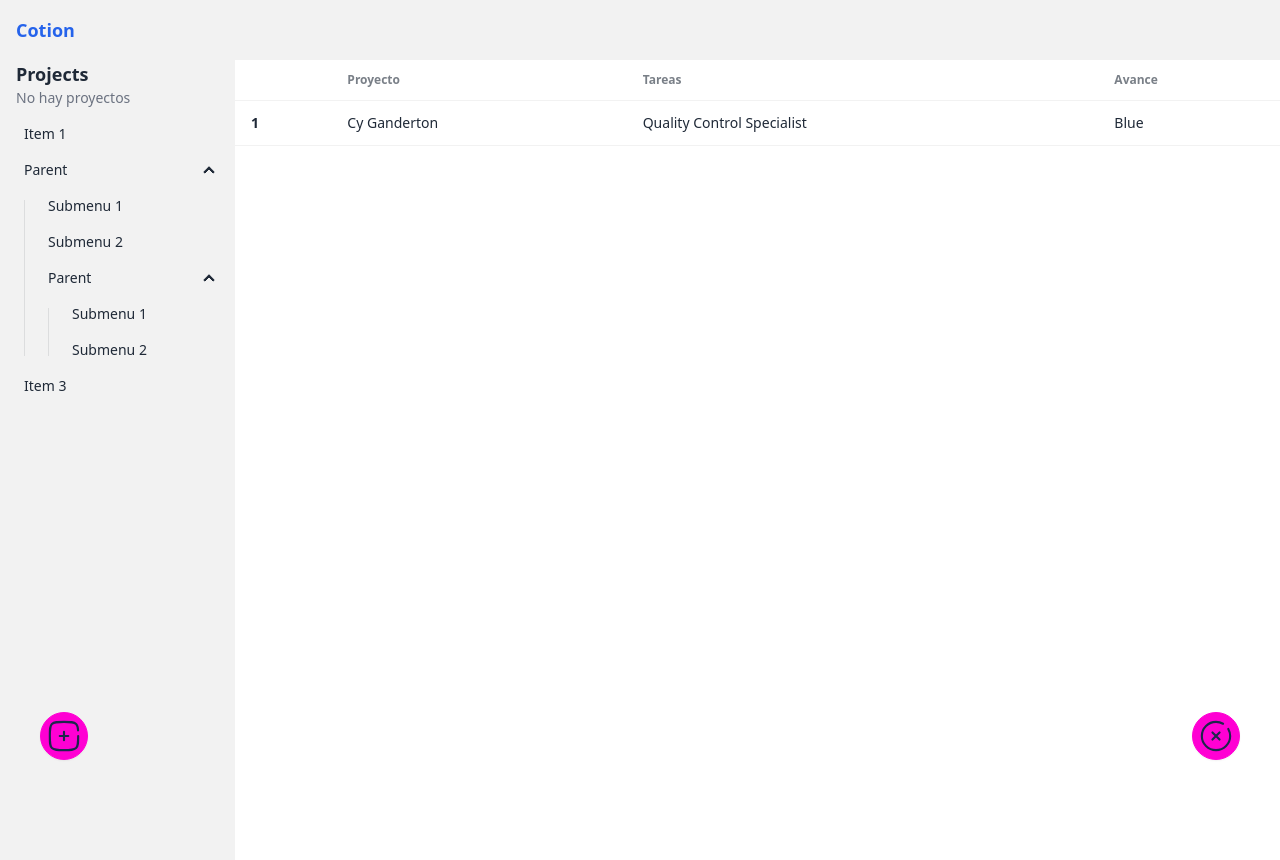
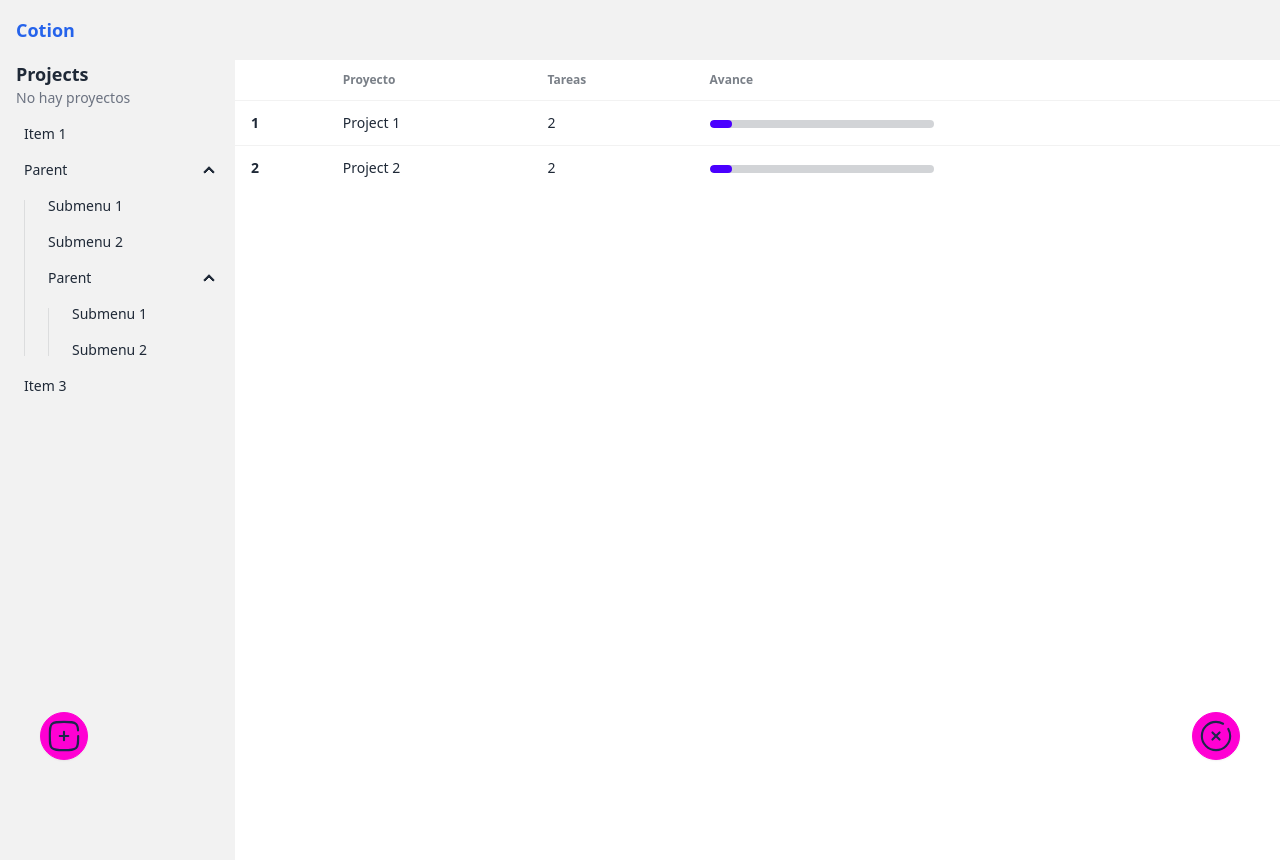
Before and after one commit to chaicopadillag/dashboard-vue-pinia, a Vue app: page / in a window 1280 px wide. Built offline with nearby package versions, Linux system fonts and the light colour scheme; the HTML template or start-up script is replaced by a standard one.

Commit message:
refactor InputModal and ProjectsView components for improved project management functionality

```diff
--- a/src/modules/common/components/InputModal.vue
+++ b/src/modules/common/components/InputModal.vue
@@ -32,7 +32,7 @@
 </template>
 
 <script setup lang="ts">
-import { ref } from 'vue';
+import { ref, watch } from 'vue';
 
 type Props = {
   isOpen: boolean;
@@ -44,9 +44,15 @@ type Props = {
 const input = ref('');
 const inputRef = ref<HTMLInputElement>();
 
-withDefaults(defineProps<Props>(), {
+const props = withDefaults(defineProps<Props>(), {
   title: 'Nuevo Proyecto',
   placeholder: 'Nombre del proyecto',
+});
+
+watch(props, ({ isOpen }) => {
+  if (isOpen) {
+    inputRef.value?.focus();
+  }
 });
 
 const emits = defineEmits<{
--- a/src/modules/projects/views/ProjectsView.vue
+++ b/src/modules/projects/views/ProjectsView.vue
@@ -11,18 +11,17 @@
         </tr>
       </thead>
       <tbody>
-        <!-- row 1 -->
-        <tr>
-          <th>1</th>
-          <td>Cy Ganderton</td>
-          <td>Quality Control Specialist</td>
-          <td>Blue</td>
+        <tr v-for="(project, index) in store.projects" :key="index">
+          <th>{{ index + 1 }}</th>
+          <td>{{ project.name }}</td>
+          <td>{{ project.tasks.length }}</td>
+          <td><progress class="progress progress-primary w-56" value="10" max="100"></progress></td>
         </tr>
       </tbody>
     </table>
     <InputModal
       :is-open="isOpen"
-      @on-sumit="onAddProject"
+      @on-sumit="store.addNewProject"
       v-on:on-close="isOpen = false"
       subtitle="Ingrese el nombre del proyecto"
     />
@@ -61,11 +60,9 @@ import FabButton from '@/modules/common/components/FabButton.vue';
 import InputModal from '@/modules/common/components/InputModal.vue';
 import AddCircle from '@/modules/common/icons/AddCircle.vue';
 import AddSquare from '@/modules/common/icons/AddSquare.vue';
+import { useProjectsStore } from '../store/projects.store';
 
+const store = useProjectsStore();
 const isOpen = ref(false);
 const isShow = ref(false);
-
-const onAddProject = (value: string) => {
-  console.log({ value });
-};
 </script>
```
